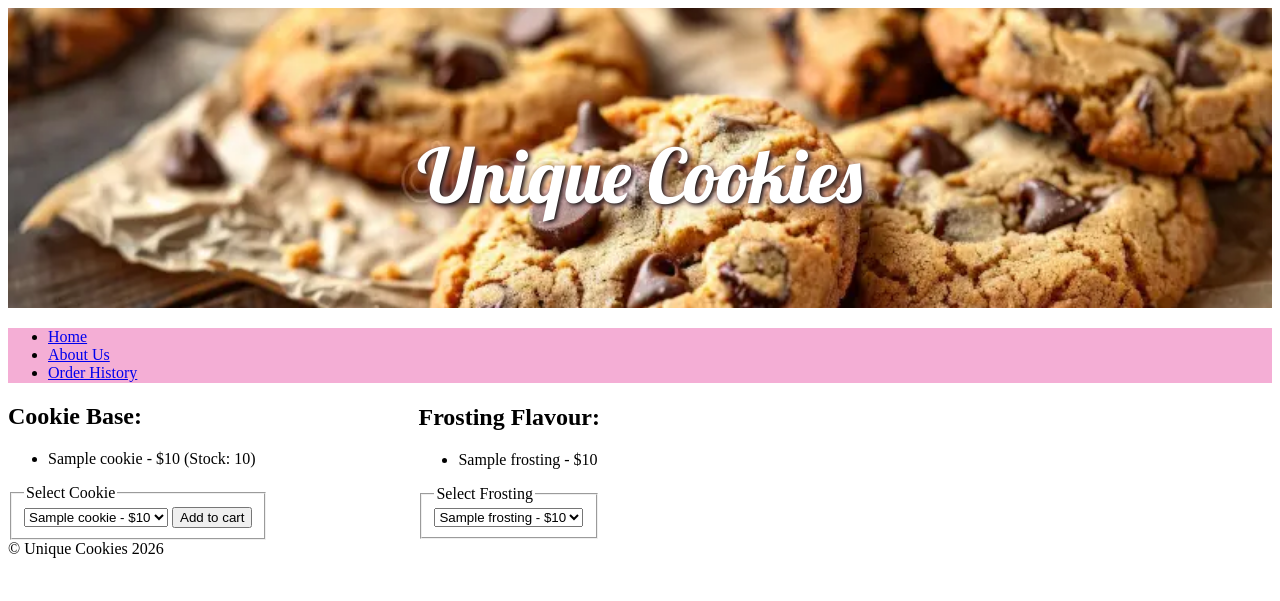
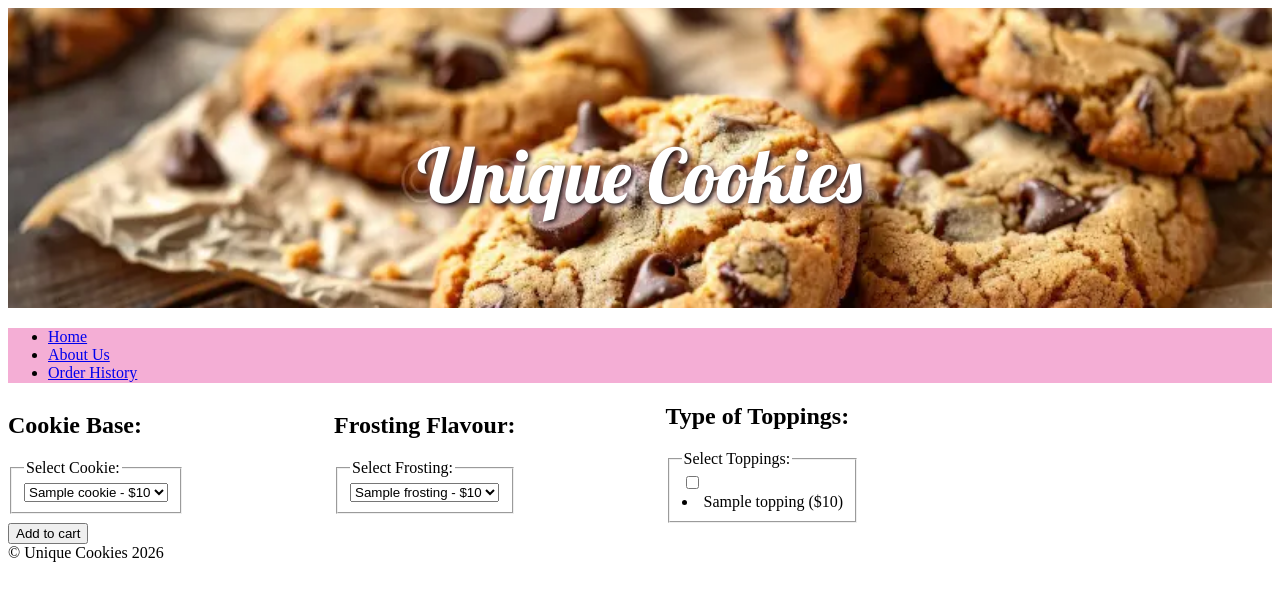
Before and after one commit to st26076/CSC---Small-Business-Internal, a Flask app: template templates/index.html in a window 1280 px wide. Shown: the top 601 px of the page. Run offline with Flask 3, Linux system fonts and the light colour scheme; the template is opened without the code that fills it: most values are stand-ins (such as "Sample title", 1, 10 or a date in 2020).

Commit message:
Added the 'Type Of Toppings' checkbox list where the customer can choose the specific toppings they want on their cookies.

```diff
--- a/templates/index.html
+++ b/templates/index.html
@@ -3,44 +3,51 @@
 {% block title %}Home - Unique Cookies{% endblock %}
 
 {% block content %}
+    <form>
         <div class="layout">
             <div>
                 <h2>Cookie Base:</h2>
-            <ul>
-                {% for cookie, details in cookies.items() %}
-                <li>{{ cookie }} - ${{ details['price'] }} (Stock: {{ details['stock'] }})</li>
-                {% endfor %}
-            </ul>
-            <form action="{{ url_for('add_to_cart') }}" method="post">
+                <form action="{{ url_for('cookie_to_cart') }}" method="post">
                     <fieldset>
-                    <legend for="cookie">Select Cookie</legend>
+                        <legend for="cookie">Select Cookie:</legend>
                         <select name="cookie" id="cookie">
                             {% for cookie, details in cookies.items() %}
                             <option value="{{ cookie }}">{{ cookie }} - ${{ details['price'] }}</option>
                             {% endfor %}
                         </select>
-                    <button type="submit">Add to cart</button>
                     </fieldset>
                 </form>
             </div>
 
             <div>
                 <h2>Frosting Flavour:</h2>
-            <ul>
-                {% for frosting, details in frosting.items() %}
-                <li>{{ frosting }} - ${{ details['price'] }}</li>
-                {% endfor %}
-            </ul>
-            <form action="{{ url_for('add_to_cart') }}" method="post">
+                <form action="{{ url_for('frosting_to_cart') }}" method="post">
                     <fieldset>
-                    <legend for="frosting">Select Frosting</legend>
+                        <legend for="frosting">Select Frosting:</legend>
                         <select name="frosting" id="frosting">
-                        {% for frosting, details in frosting.items() %}
+                            {% for frosting, details in frostings.items() %}
                             <option value="{{ frosting }}">{{ frosting }} - ${{ details['price'] }}</option>
                             {% endfor %}
                         </select>
                     </fieldset>
                 </form>
             </div>
+
+            <div>
+                <h2>Type of Toppings:</h2>
+                <form action="{{ url_for('toppings_to_cart') }}" method="post">
+                    <fieldset>
+                        <legend>Select Toppings:</legend>
+                        {% for topping, details in toppings.items() %}
+                            <label>
+                                <input type="checkbox" name="toppings" value="{{ topping }}">
+                                <li>{{ topping }} (${{ details['price'] }})</li>
+                            </label>
+                        {% endfor %}
+                    </fieldset>
+                </form>
             </div>
+        </div>
+        <button type="submit">Add to cart</button>
+    </form>
 {% endblock %}
```
Lines whose indentation alone changed are shown as unchanged.
